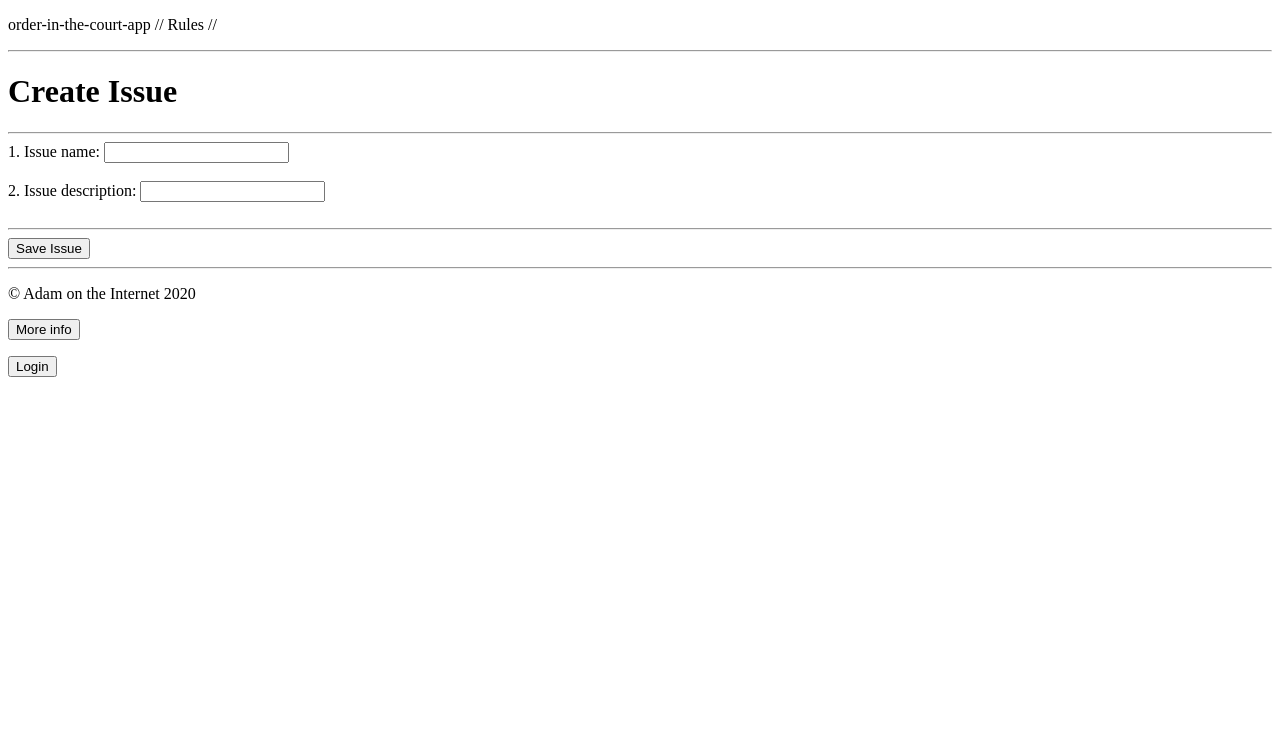
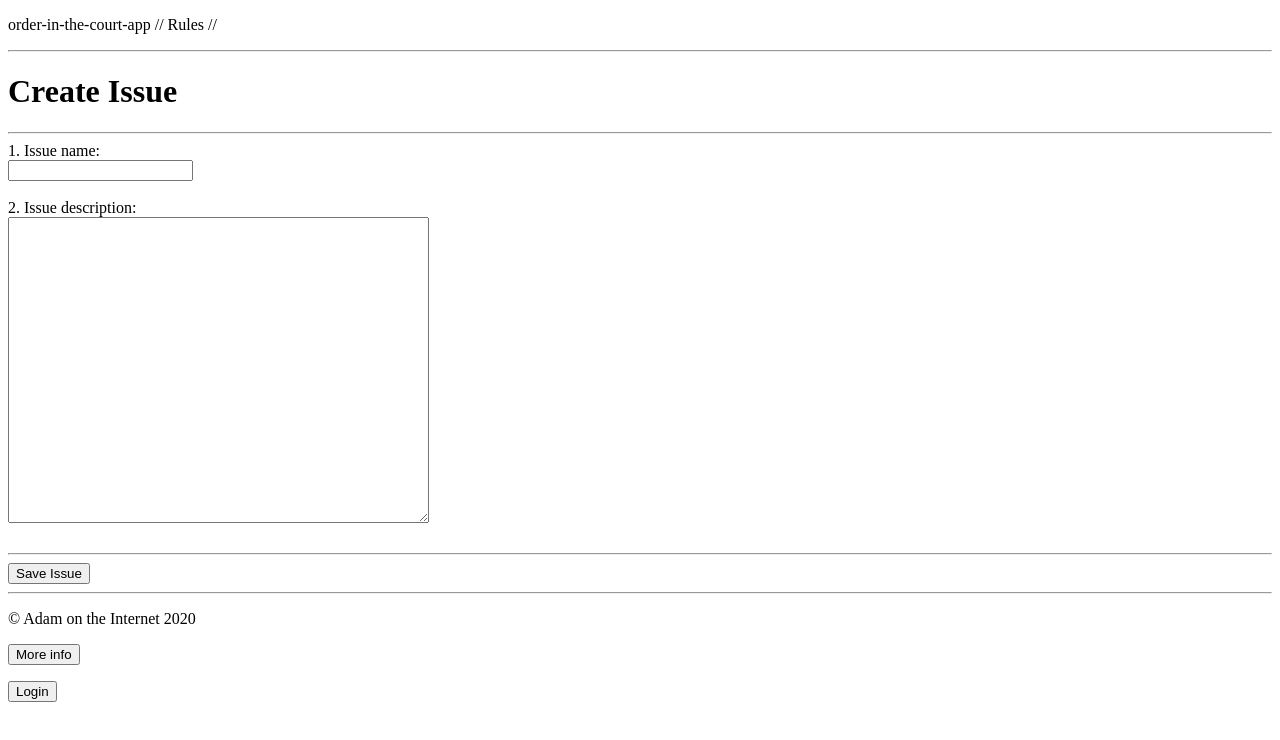
Before and after one commit to adam-on-the-internet/order-in-the-court-app, an Angular app: page /issue-form in a window 1280 px wide. Shown: the top 740 px of the page. Built offline with nearby package versions, Linux system fonts and the light colour scheme.

Commit message:
use textarea for issue

```diff
--- a/src/app/components/issue-form/issue-form.component.html
+++ b/src/app/components/issue-form/issue-form.component.html
@@ -10,6 +10,7 @@
     <form>
       <section id="issue-name">
         1. Issue name:
+        <br />
         <input
           type="text"
           name="issueName"
@@ -18,11 +19,10 @@
       </section>
       <section id="issue-description">
         2. Issue description:
-        <input
-          type="text"
-          name="issueDescription"
-          [(ngModel)]="issue.description"
-        /><br /><br />
+        <br />
+        <textarea rows="20" cols="50" (change)="updateDescription($event)"
+          >{{ issue.description }}</textarea
+        ><br /><br />
       </section>
       <hr />
       <div class="error-report" *ngIf="showErrors && !valid">
--- a/src/app/components/issue-form/issue-form.component.ts
+++ b/src/app/components/issue-form/issue-form.component.ts
@@ -46,6 +46,10 @@ export class IssueFormComponent implements OnInit {
 
   public ngOnInit() {
     this.setupForm();
+  }
+
+  public updateDescription(event) {
+    this.issue.description = event.target.value;
   }
 
   public submit() {
```
